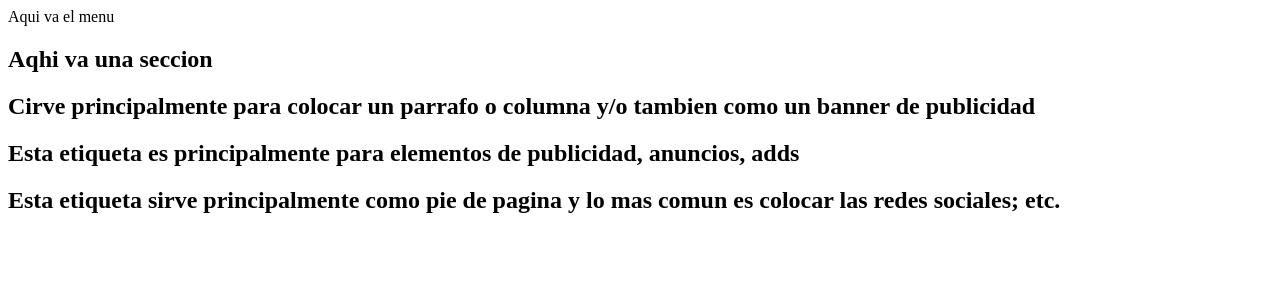
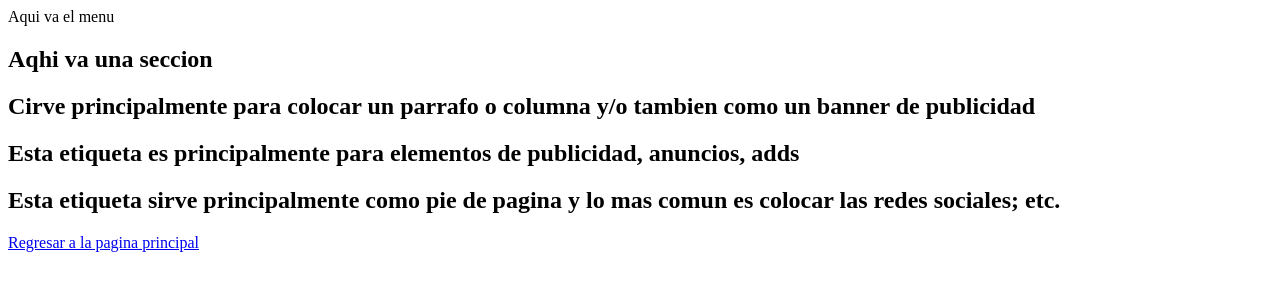
Before and after one commit to AnthonyLunaPalma/4IV8_Luna_Palma_Anthoni, a plain HTML site: page 01 PrimeraPractica/inicio.html in a window 1280 px wide. Drawn offline with Linux system fonts and the light colour scheme.

Commit message:
Se configura y arregla el navegador

```diff
--- a/01 PrimeraPractica/inicio.html
+++ b/01 PrimeraPractica/inicio.html
@@ -27,6 +27,7 @@
         <div class="conteiner-footer">
             <footer>
                 <h2>Esta etiqueta sirve principalmente como pie de pagina y lo mas comun es colocar las redes sociales; etc.</h2>
+                <a href="../">Regresar a la pagina principal</a>
             </footer>
         </div>
 
```
